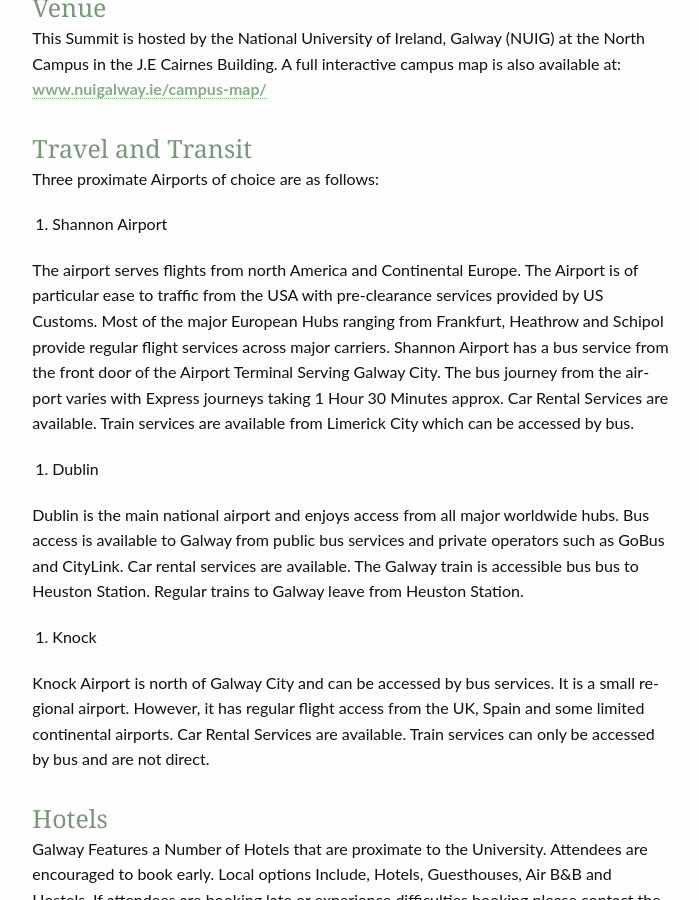
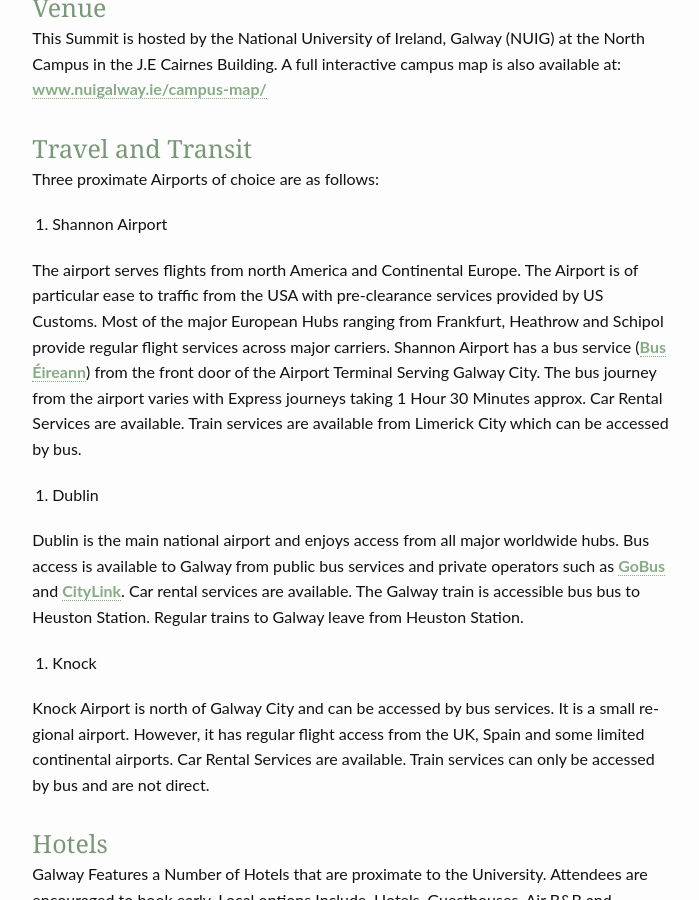
Before and after one commit to paypal/InnerSourceCommons, a Jekyll site: the page built from events/isc-spring-2019.md, in a window 1280 px wide and 900 px high, scrolled down 1852 px. Shown: the whole window, without its empty margins (456-1155 px from the left). Built offline with Jekyll 4.4.1, drawn with Linux system fonts in a browser that asks for light colours.

Commit message:
Update isc-spring-2019.md

```diff
--- a/events/isc-spring-2019.md
+++ b/events/isc-spring-2019.md
@@ -44,11 +44,11 @@
 
 1. Shannon Airport
 
-The airport serves flights from north America and Continental Europe. The Airport is of particular ease to traffic from the USA with pre-clearance services provided by US Customs. Most of the major European Hubs ranging from Frankfurt, Heathrow and Schipol provide regular flight services across major carriers. Shannon Airport has a bus service from the front door of the Airport Terminal Serving Galway City. The bus journey from the airport varies with Express journeys taking 1 Hour 30 Minutes approx. Car Rental Services are available. Train services are available from Limerick City which can be accessed by bus.
+The airport serves flights from north America and Continental Europe. The Airport is of particular ease to traffic from the USA with pre-clearance services provided by US Customs. Most of the major European Hubs ranging from Frankfurt, Heathrow and Schipol provide regular flight services across major carriers. Shannon Airport has a bus service ([Bus Éireann](https://expressway.ie/shannonairport)) from the front door of the Airport Terminal Serving Galway City. The bus journey from the airport varies with Express journeys taking 1 Hour 30 Minutes approx. Car Rental Services are available. Train services are available from Limerick City which can be accessed by bus.
 
 2. Dublin
 
-Dublin is the main national airport and enjoys access from all major worldwide hubs. Bus access is available to Galway from public bus services and private operators such as GoBus and CityLink. Car rental services are available. The Galway train is accessible bus bus to Heuston Station. Regular trains to Galway leave from Heuston Station.
+Dublin is the main national airport and enjoys access from all major worldwide hubs. Bus access is available to Galway from public bus services and private operators such as [GoBus](https://www.gobus.ie/) and [CityLink](https://www.citylink.ie/). Car rental services are available. The Galway train is accessible bus bus to Heuston Station. Regular trains to Galway leave from Heuston Station.
 
 3. Knock
 
```
